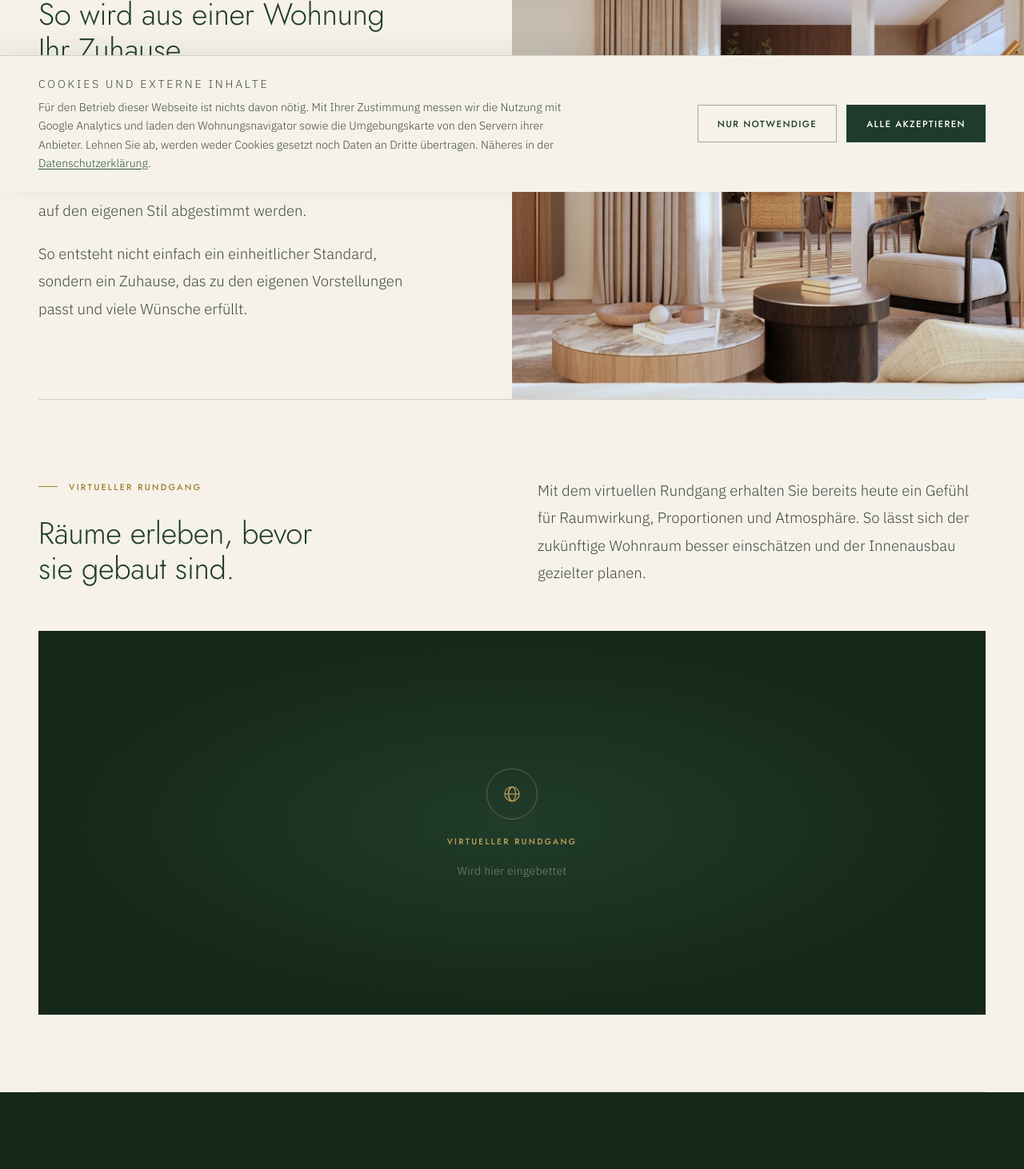
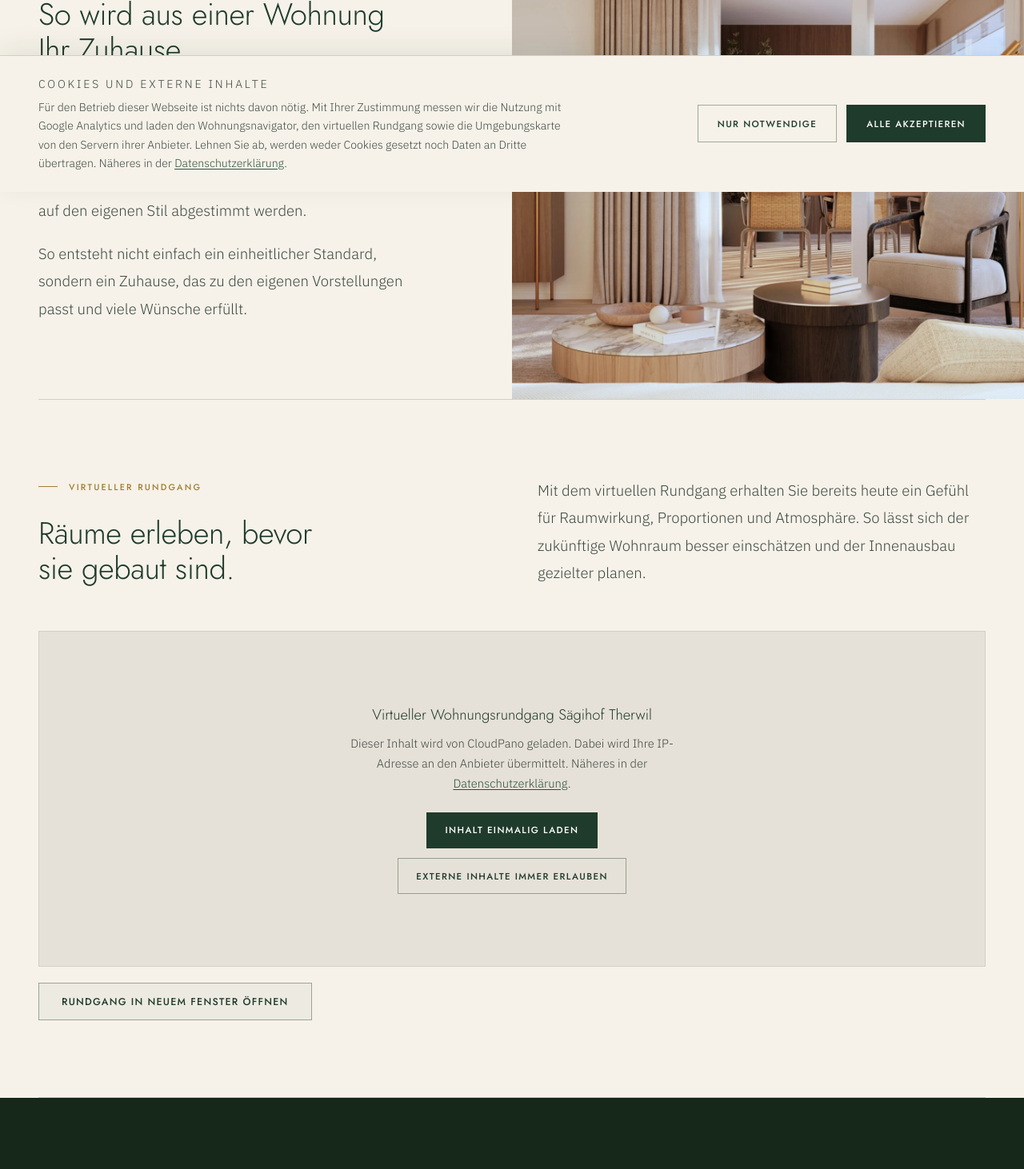
Before and after one commit to livetourimmo/saegihof-website, a Next.js app: page /ausbau in a window 1280 px wide. Shown: the part 560-2022 px from the top of the page at 80% size. Built offline with nearby package versions, Linux system fonts and the light colour scheme; no server answers.

Commit message:
Embed apartment tour and update budgets and occupancy date

```diff
--- a/app/ausbau/page.tsx
+++ b/app/ausbau/page.tsx
@@ -2,14 +2,15 @@ import { seitenMetadaten } from '@/lib/seo';
 import Navbar from '@/components/Navbar';
 import Footer from '@/components/Footer';
 import Kontakt from '@/components/Kontakt';
+import ExternerInhalt from '@/components/ExternerInhalt';
 
 export const metadata = seitenMetadaten('/ausbau');
 
 const BUDGETS = [
   { kategorie: 'Küche', betrag: "CHF 41'000", einheit: 'pro Wohnung' },
-  { kategorie: 'Nasszellen', betrag: "CHF 23'000", einheit: 'pro Wohnung' },
+  { kategorie: 'Nasszellen', betrag: "ab CHF 21'000", einheit: 'pro Wohnung' },
   { kategorie: 'Plättli Wand & Boden', betrag: 'CHF 100', einheit: 'pro m²' },
-  { kategorie: 'Parkett Bodenfläche', betrag: 'CHF 140', einheit: 'pro m²' },
+  { kategorie: 'Parkett Bodenfläche', betrag: 'CHF 120', einheit: 'pro m²' },
 ];
 
 /*
@@ -108,29 +109,27 @@ export default function AusbauSeite() {
           </div>
         </div>
 
-        {/*
-          Platzhalter aus dem Original. Sobald der Rundgang bereitsteht, wird der
-          Einbettungscode (iFrame) hier anstelle des Platzhalters eingesetzt.
-        */}
-        <div className="rundgang-placeholder reveal">
-          <div className="rundgang-placeholder-inner">
-            <div className="rundgang-icon">
-              <svg width="28" height="28" viewBox="0 0 28 28" fill="none" aria-hidden="true">
-                <circle cx="14" cy="14" r="9" stroke="currentColor" strokeWidth="1.2" />
-                <ellipse cx="14" cy="14" rx="4.5" ry="9" stroke="currentColor" strokeWidth="1.2" />
-                <line x1="5" y1="14" x2="23" y2="14" stroke="currentColor" strokeWidth="1.2" />
-                <path
-                  d="M14 5C11 7.5 9.5 10.5 9.5 14S11 20.5 14 23"
-                  stroke="currentColor"
-                  strokeWidth="1.2"
-                  strokeLinecap="round"
-                />
-              </svg>
-            </div>
-            <div className="rundgang-label">Virtueller Rundgang</div>
-            <div className="rundgang-sublabel">Wird hier eingebettet</div>
-          </div>
+        <div className="rundgang-embed reveal">
+          <ExternerInhalt anbieter="CloudPano" beschreibung="Virtueller Wohnungsrundgang Sägihof Therwil">
+            <iframe
+              src="https://app.cloudpano.com/tours/oZOjLA-vZ8?sceneId=tupwV8UEmN"
+              title="Virtueller Wohnungsrundgang Sägihof Therwil"
+              width="100%"
+              height="600"
+              loading="lazy"
+              allow="fullscreen; gyroscope; accelerometer"
+              allowFullScreen
+            />
+          </ExternerInhalt>
         </div>
+        <a
+          href="https://app.cloudpano.com/tours/oZOjLA-vZ8?sceneId=tupwV8UEmN"
+          className="btn-link rundgang-direktlink"
+          target="_blank"
+          rel="noopener noreferrer"
+        >
+          Rundgang in neuem Fenster öffnen
+        </a>
       </section>
 
       <div className="section-divider"></div>
--- a/app/datenschutz/page.tsx
+++ b/app/datenschutz/page.tsx
@@ -113,6 +113,9 @@ export default function DatenschutzSeite() {
             «Wohnungen»
           </li>
           <li>
+            <strong>CloudPano</strong> — virtueller Wohnungsrundgang auf der Seite «Ausbau»
+          </li>
+          <li>
             <strong>Atlist</strong> — interaktive Umgebungskarte auf der Seite «Lage»
           </li>
         </ul>
--- a/app/globals.css
+++ b/app/globals.css
@@ -3196,3 +3196,50 @@ h1 {
     font-weight: 500;
   }
 }
+
+/* Startseite: Wohnungsangebot und Bezugstermin gemeinsam im Hero. */
+.hero-aktionen {
+  display: flex;
+  flex-wrap: wrap;
+  gap: 0.75rem;
+  margin-bottom: 2rem;
+}
+
+.hero .hero-aktionen .btn-primary {
+  margin-bottom: 0;
+}
+
+.hero .hero-bezug {
+  background: var(--white);
+  color: var(--forest-deep);
+}
+
+.hero .hero-bezug:hover {
+  background: var(--cream);
+}
+
+.rundgang-embed {
+  background: var(--forest-deep);
+}
+
+.rundgang-embed iframe {
+  display: block;
+  width: 100%;
+  height: clamp(420px, 70svh, 760px);
+  border: 0;
+}
+
+.rundgang-direktlink {
+  margin-top: 1.25rem;
+}
+
+/* Lange Wohnungsüberschrift darf das mobile Raster nicht verbreitern. */
+.wohnungen-info,
+.wohnungen-photos {
+  min-width: 0;
+}
+
+.wohnungen-info h2 {
+  overflow-wrap: anywhere;
+  hyphens: auto;
+}
--- a/components/Cookiebanner.tsx
+++ b/components/Cookiebanner.tsx
@@ -7,7 +7,7 @@ import { useEinwilligung } from './Einwilligung';
  * Hinweisleiste am unteren Rand, solange noch keine Wahl getroffen wurde.
  *
  * Es gibt hier genau zwei Dinge zu entscheiden, und beide hängen zusammen:
- * die Reichweitenmessung und die beiden eingebetteten Fremdinhalte. Eine
+ * die Reichweitenmessung und die eingebetteten Fremdinhalte. Eine
  * Auswahl nach vielen Kategorien wäre vorgetäuschte Genauigkeit — mehr als
  * diese Punkte gibt es auf dieser Webseite nicht.
  *
@@ -28,8 +28,8 @@ export default function Cookiebanner() {
           </p>
           <p>
             Für den Betrieb dieser Webseite ist nichts davon nötig. Mit Ihrer Zustimmung messen wir
-            die Nutzung mit Google Analytics und laden den Wohnungsnavigator sowie die
-            Umgebungskarte von den Servern ihrer Anbieter. Lehnen Sie ab, werden weder Cookies
+            die Nutzung mit Google Analytics und laden den Wohnungsnavigator, den virtuellen
+            Rundgang sowie die Umgebungskarte von den Servern ihrer Anbieter. Lehnen Sie ab, werden weder Cookies
             gesetzt noch Daten an Dritte übertragen. Näheres in der{' '}
             <Link href="/datenschutz">Datenschutzerklärung</Link>.
           </p>
--- a/components/Einwilligung.tsx
+++ b/components/Einwilligung.tsx
@@ -7,7 +7,7 @@ import { createContext, useCallback, useContext, useEffect, useState } from 'rea
  *
  * Zwei Dinge hängen daran, und beide sind ohne Zustimmung vollständig aus:
  *
- *  • **Fremde Inhalte** — Wohnungsnavigator und Umgebungskarte werden von den
+ *  • **Fremde Inhalte** — Wohnungsnavigator, Rundgang und Umgebungskarte werden von den
  *    Servern ihrer Anbieter geladen, die dabei die IP-Adresse erfahren.
  *  • **Reichweitenmessung** — Google Analytics 4. Das Skript wird gar nicht
  *    erst eingebunden, solange keine Zustimmung vorliegt; ohne Skript gibt es
@@ -22,7 +22,7 @@ const SPEICHERSCHLUESSEL = 'saegihof-einwilligung';
 
 type Kontextwert = {
   wahl: Wahl;
-  /** Dürfen Navigator und Karte von fremden Servern geladen werden? */
+  /** Dürfen Navigator, Rundgang und Karte von fremden Servern geladen werden? */
   fremdinhalteErlaubt: boolean;
   /** Darf Google Analytics geladen werden? */
   analyseErlaubt: boolean;
```
Also changed, not shown: app/page.tsx (+10 -4 lines).
